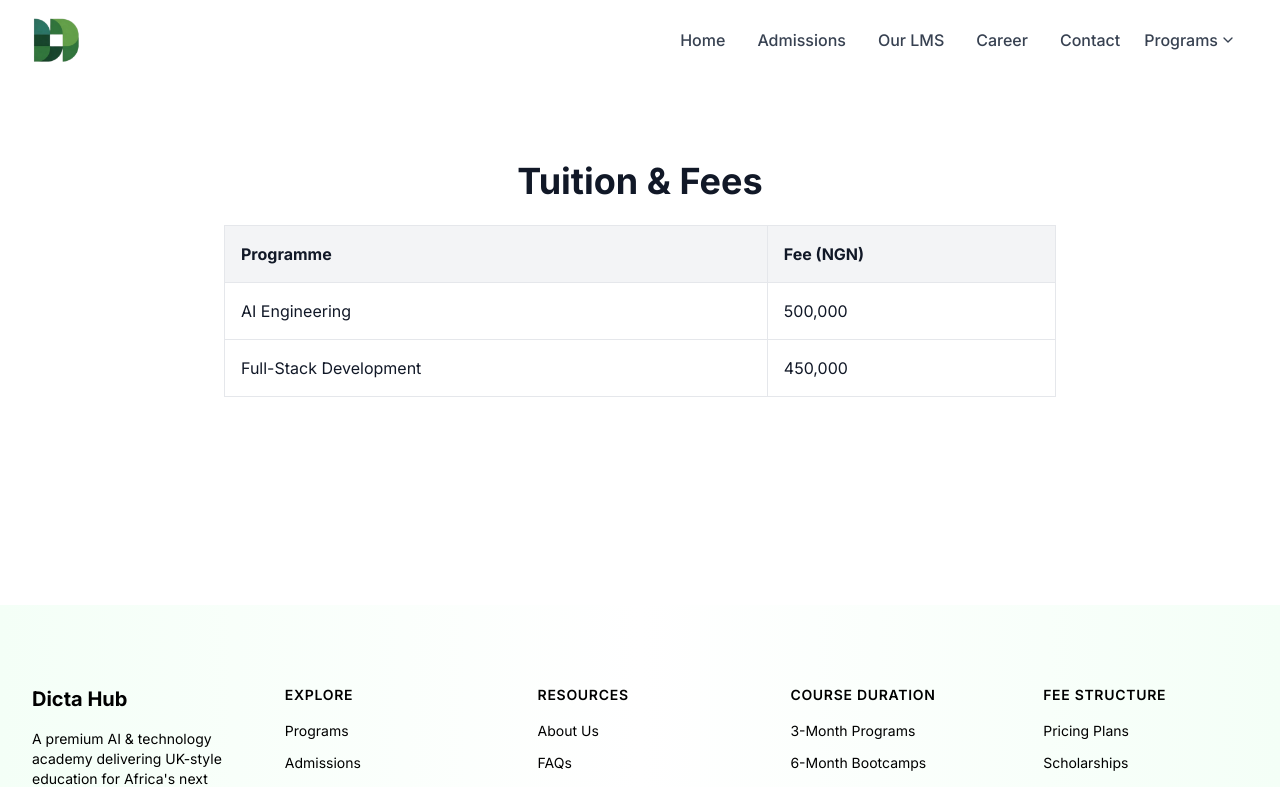
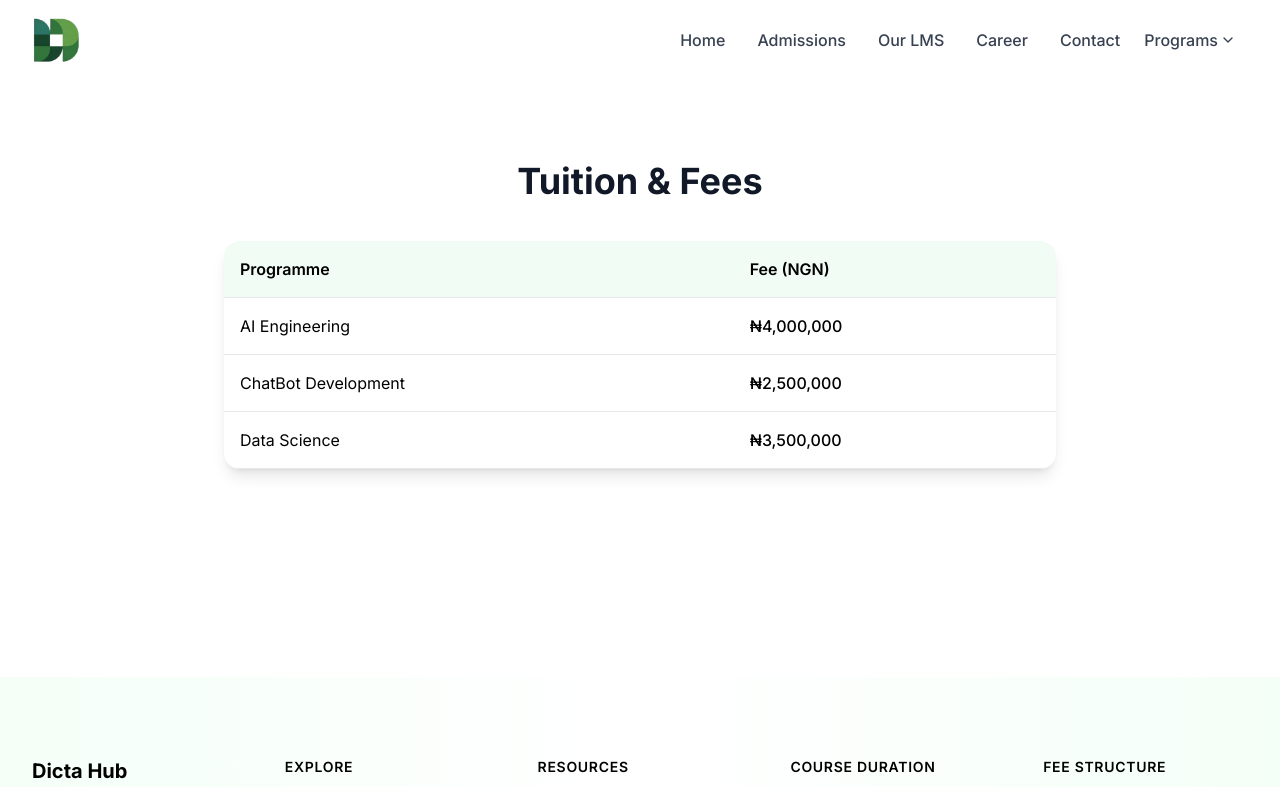
Before and after one commit to Stripe-Edge/DictaHub, a Next.js app: page /tuition in a window 1280 px wide. Shown: the top 787 px of the page. Built offline with nearby package versions, Linux system fonts and the light colour scheme.

Commit message:
Update page.tsx

```diff
--- a/app/tuition/page.tsx
+++ b/app/tuition/page.tsx
@@ -1,24 +1,44 @@
+const programmes = [
+  {
+    title: "AI Engineering",
+    description: "Master deep learning, neural networks, and LLMs with hands-on projects and industry-standard tools.",
+    instructor: "Dr. Paul Adebayo",
+    price: "₦4,000,000"
+  },
+  {
+    title: "ChatBot Development",
+    description: "Build modern, Smart and configurable chatbots businesses need.",
+    instructor: "Engr. Sam Nnamdi",
+    price: "₦2,500,000"
+  },
+  {
+    title: "Data Science",
+    description: "Learn to extract insights from complex data and build predictive models using advanced analytics.",
+    instructor: "Prof. Alan Turing",
+    price: "₦3,500,000"
+  },
+];
+
 export default function TuitionPage() {
   return (
     <div className="max-w-4xl mx-auto py-20 px-8">
-      <h1 className="text-4xl font-bold mb-6 text-center">Tuition & Fees</h1>
-      <div className="overflow-x-auto">
+      <h1 className="text-4xl font-bold mb-10 text-center">Tuition & Fees</h1>
+
+      <div className="overflow-x-auto rounded-2xl shadow-lg">
         <table className="w-full text-left border-collapse">
           <thead>
-            <tr className="bg-gray-100">
-              <th className="p-4 border">Programme</th>
-              <th className="p-4 border">Fee (NGN)</th>
+            <tr className="bg-mint/20">
+              <th className="p-4 border-b font-semibold text-black">Programme</th>
+              <th className="p-4 border-b font-semibold text-black">Fee (NGN)</th>
             </tr>
           </thead>
           <tbody>
-            <tr>
-              <td className="p-4 border">AI Engineering</td>
-              <td className="p-4 border">500,000</td>
-            </tr>
-            <tr>
-              <td className="p-4 border">Full-Stack Development</td>
-              <td className="p-4 border">450,000</td>
-            </tr>
+            {programmes.map((p) => (
+              <tr key={p.title} className="hover:bg-gray-50 transition-colors">
+                <td className="p-4 border-b text-black">{p.title}</td>
+                <td className="p-4 border-b text-black font-medium">{p.price}</td>
+              </tr>
+            ))}
           </tbody>
         </table>
       </div>
```
